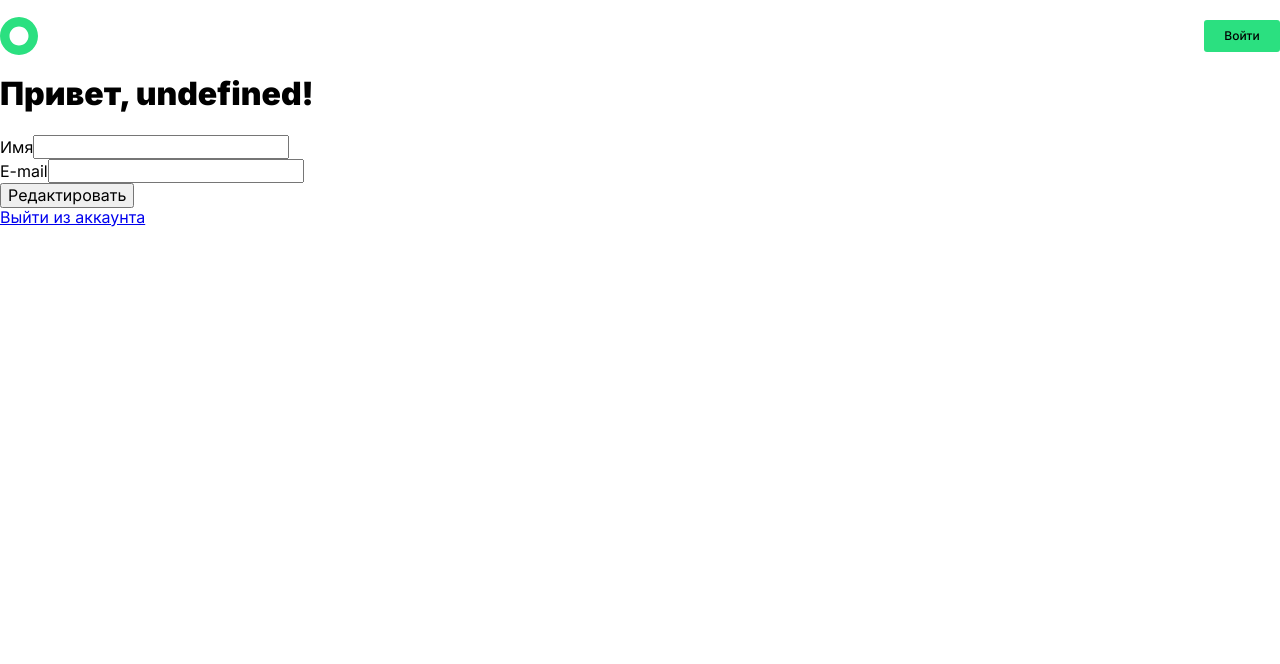
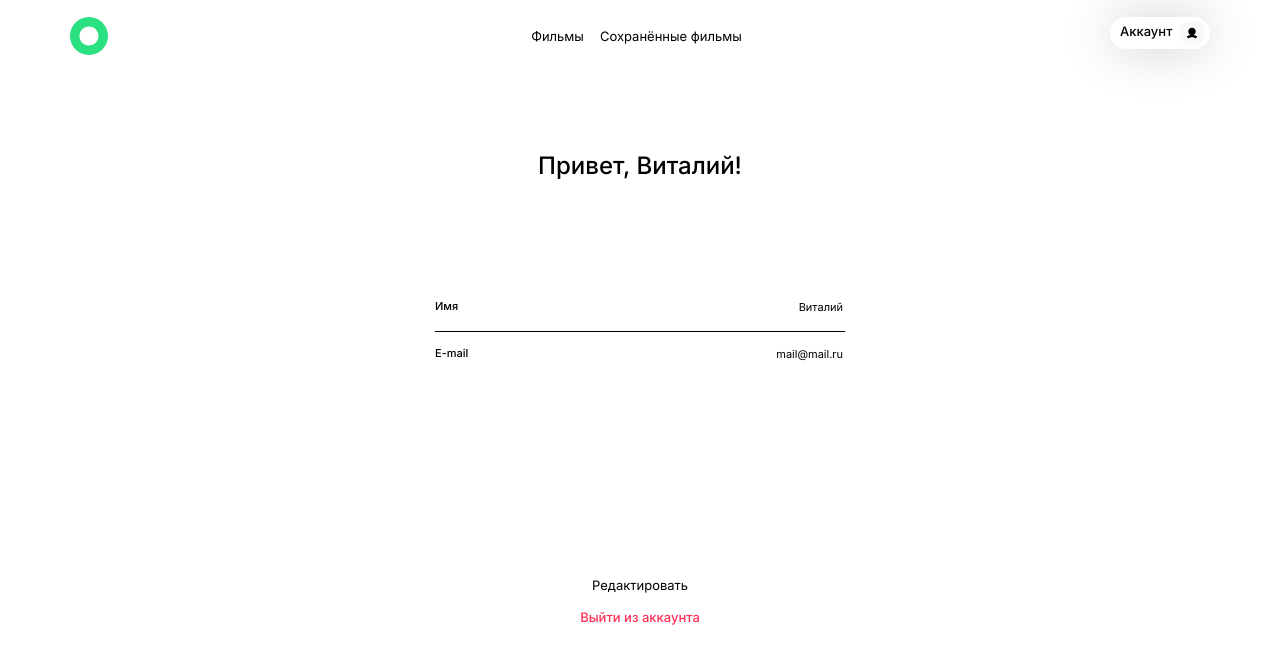
Before and after one commit to taniauvya/movies-explorer-frontend, a React (Create React App) app: page /profile in a window 1280 px wide. Shown: the top 664 px of the page. Built offline with nearby package versions, Linux system fonts and the light colour scheme.

Commit message:
CSS - Profile

```diff
--- a/src/components/App/App.js
+++ b/src/components/App/App.js
@@ -12,7 +12,7 @@ import { CurrentUserContext } from '../../contexts/CurrentUserContext.js';
 
 const App = () => {
 
-  const [currentUser, setCurrentUser] = React.useState({ name: '', about: '', email: '' });
+  const [currentUser, setCurrentUser] = React.useState({ name: 'Виталий', about: '', email: 'mail@mail.ru' });
 
   return (
     <CurrentUserContext.Provider value={currentUser}>
--- a/src/components/Profile/Profile.css
+++ b/src/components/Profile/Profile.css
@@ -0,0 +1,70 @@
+.profile__container {
+    padding-left: 70px;
+    padding-right: 70px;
+}
+
+.profile__container_content {
+    display: flex;
+    flex-direction: column;
+    justify-content: center;
+    align-items: center;
+    padding-top: 80px;
+}
+
+.profile__title {
+    font-weight: 500;
+    font-size: 24px;
+    line-height: 29.05px;
+}
+
+.profile__form {
+    display: flex;
+    flex-direction: column;
+    min-width: 410px;
+    gap: 15px;
+    padding-top: 104px;
+}
+
+.profile__form_label {
+    font-weight: 500;
+    font-size: 11px;
+    line-height: 13.31px;
+}
+
+.profile__form_input {
+    border: none;
+    outline: none;
+    font-weight: 400;
+    font-size: 11px;
+    line-height: 13.31px;
+    text-align: right;
+}
+
+.profile__input_container {
+    display: flex;
+    flex-direction: row;
+    justify-content: space-between;
+}
+
+.profile__input_separator {
+    border-bottom: 1px solid;
+}
+
+.profile__submit {
+    border: none;
+    background-color: #fff;
+    padding-top: 201px;
+    font-weight: 400;
+    font-size: 13px;
+    line-height: 15.73px;
+}
+
+.profile__link_logout {
+    text-decoration: none;
+    outline-color: transparent;
+    color: #FF3055;
+    font-weight: 500;
+    font-size: 13px;
+    line-height: 15.73px;
+    padding-top: 15px;
+}
--- a/src/components/Profile/Profile.js
+++ b/src/components/Profile/Profile.js
@@ -1,27 +1,35 @@
 import React from 'react'
+import { Link } from 'react-router-dom';
 import './Profile.css';
 import Header from '../Header/Header';
+import { CurrentUserContext } from '../../contexts/CurrentUserContext.js';
 
 const Profile = ({ username, email }) => {
+
+    const currentUser = React.useContext(CurrentUserContext);
+
     return (
         <div className="profile">
             <div className="profile__container">
                 <Header />
-                <h1 className="profile__title">{`Привет, ${username}!`}</h1>
+                <div className="profile__container_content">
+                    <h1 className="profile__title">{`Привет, ${currentUser.name}!`}</h1>
                     <form className="profile__form">
                         <div className="profile__input_container">
                             <label className="profile__form_label">Имя</label>
-                        <input className="profile__form_input" type="text" name="email" value={email} />
+                            <input className="profile__form_input" type="text" name="email" value={currentUser.name} />
                         </div>
+                        <div className="profile__input_separator"/>
                         <div className="profile__input_container">
                             <label className="profile__form_label">E-mail</label>
-                        <input className="profile__form_input" type="email" name="email" value={email} />
+                            <input className="profile__form_input" type="email" name="email" value={currentUser.email} />
                         </div>
                         <button aria-label="Редактировать" className="profile__submit" type="submit">
                             Редактировать
                         </button>
                     </form>
-                <a href="/logout">Выйти из аккаунта</a>
+                    <Link to="/logout" className='profile__link_logout'>Выйти из аккаунта</Link>
+                </div>
             </div>
         </div>
     )
--- a/src/components/Promo/Promo.css
+++ b/src/components/Promo/Promo.css
@@ -5,8 +5,6 @@
 }
 
 .promo__container {
-    display: flex;
-    flex-direction: column;
     padding-left: 70px;
     padding-right: 70px;
 }
```
Lines whose indentation alone changed are shown as unchanged.
